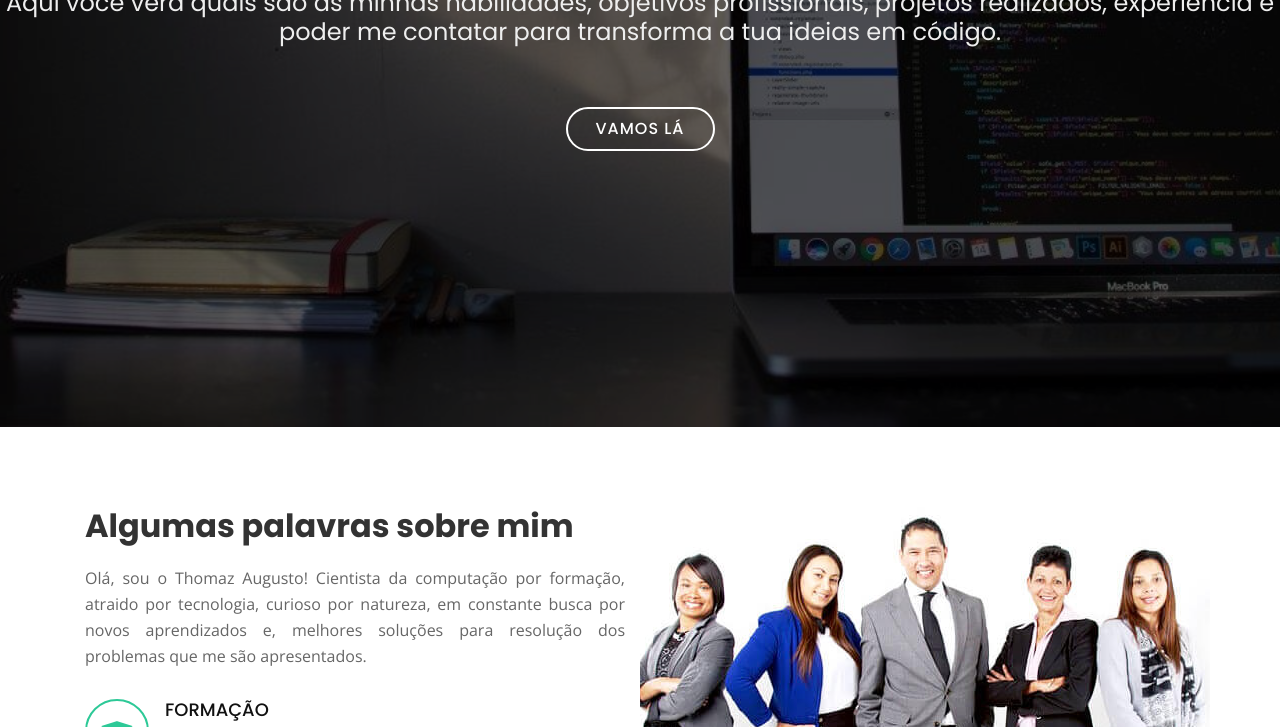
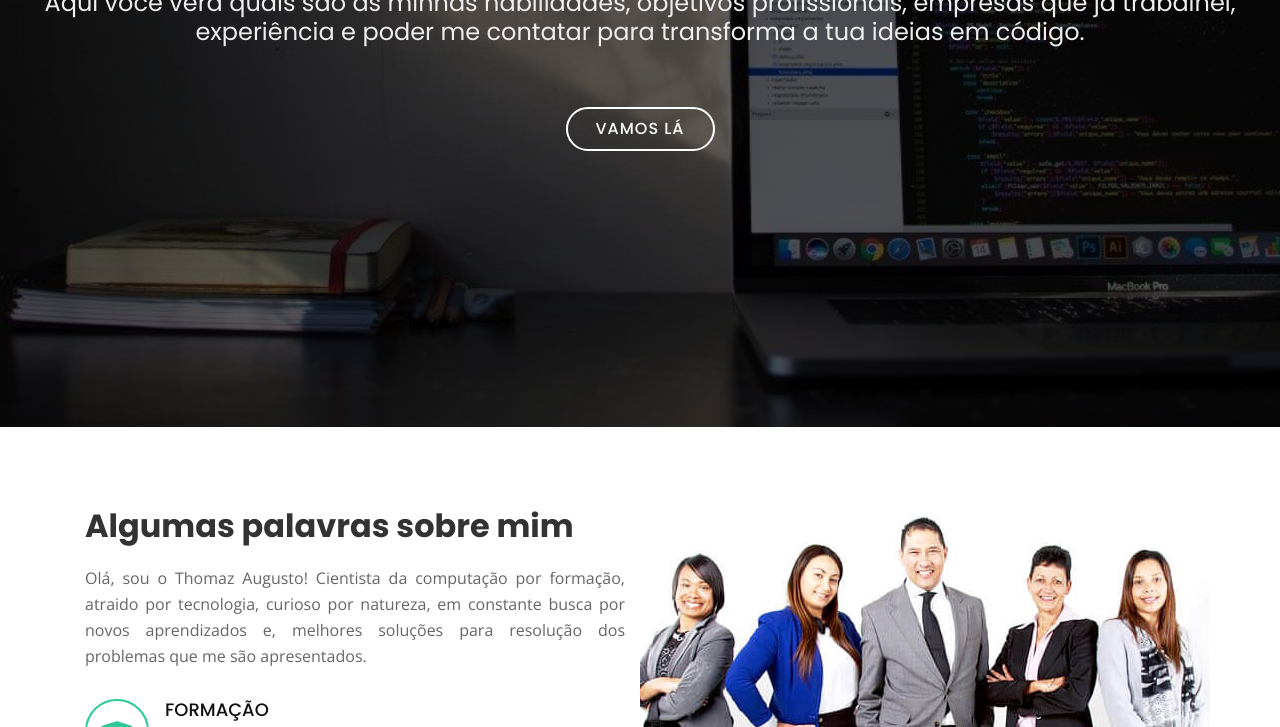
Before and after one commit to ThomazAugust/portifolio, a plain HTML site: page index.html in a window 1280 px wide. Shown: the part 373-1100 px from the top of the page. Drawn offline with nearby package versions, Linux system fonts and the light colour scheme; some packages are replaced by stand-ins of ours.

Commit message:
Alterando a mensagem inicial

```diff
--- a/index.html
+++ b/index.html
@@ -65,7 +65,7 @@
   <section id="hero">
     <div class="hero-container">
       <h1>Bem vindo ao meu protifólio</h1>
-      <h2>Aqui você verá quais são as minhas habilidades, objetivos profissionais, projetos realizados, experiência e poder me contatar para transforma a tua ideias em código.</h2>
+      <h2>Aqui você verá quais são as minhas habilidades, objetivos profissionais, empresas que já trabalhei, experiência e poder me contatar para transforma a tua ideias em código.</h2>
       <a href="#about" class="btn-get-started">Vamos lá</a>
     </div>
   </section><!-- #hero -->
```
